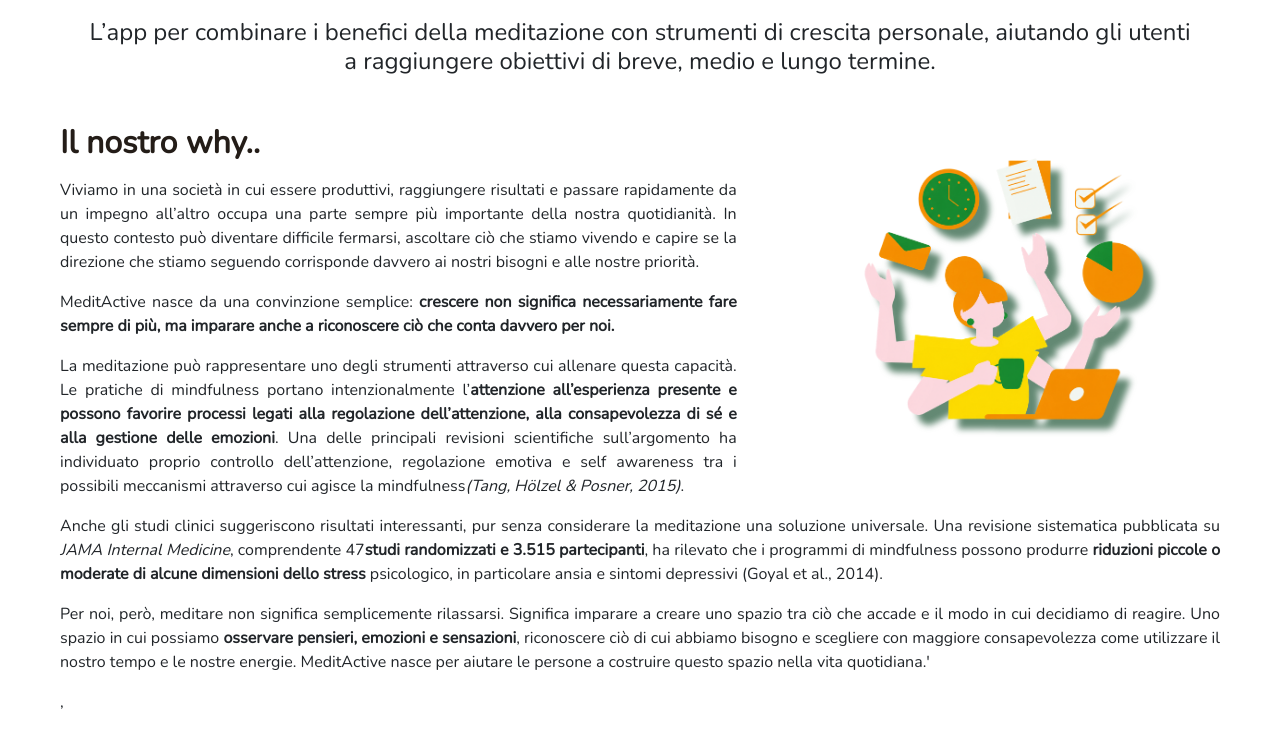
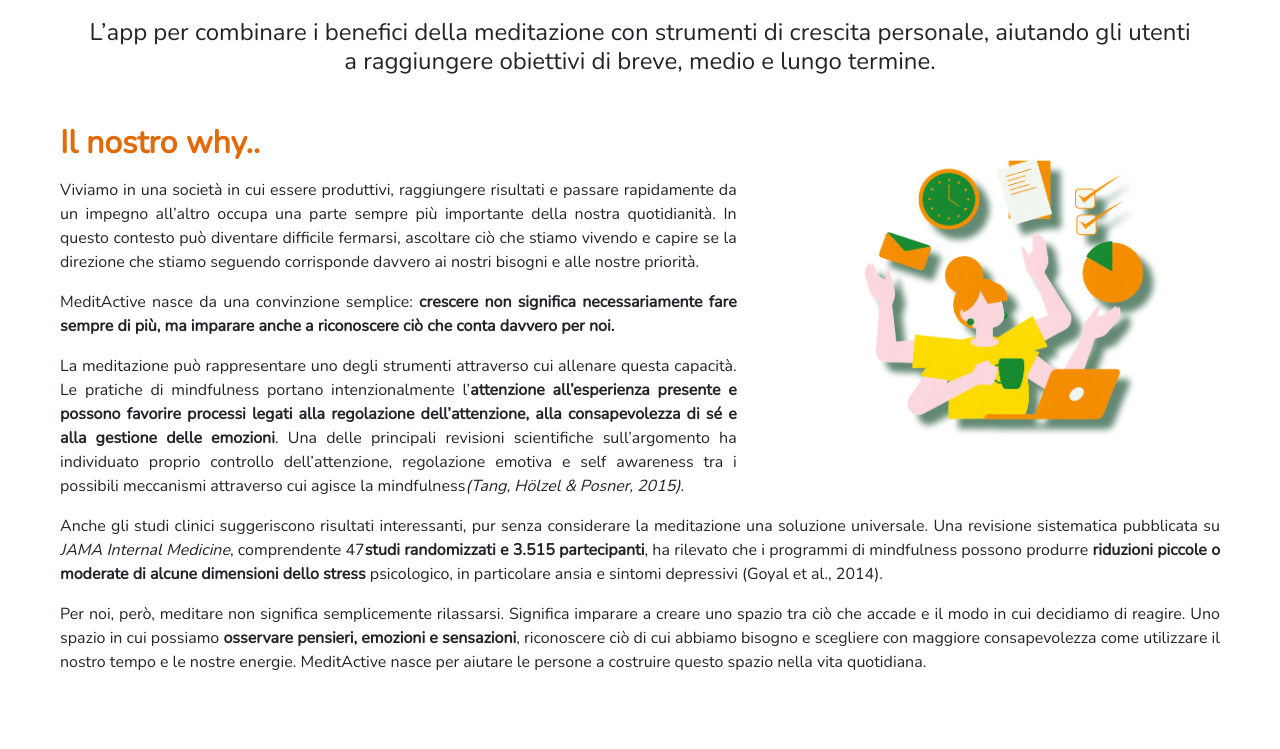
Before and after one commit to FabryPostRock/MeditActiveReact, a React (Vite) app: page / in a window 1280 px wide. Shown: the part 589-1338 px from the top of the page. Built offline with nearby package versions, Linux system fonts and the light colour scheme.

Commit message:
added new colors for titles

```diff
--- a/src/Colors.scss
+++ b/src/Colors.scss
@@ -3,3 +3,7 @@
 $primary: #ffffff;
 $secondary: #e26a08;
 $btn-disabled-bg: rgba(226, 106, 8, 0.6);
+$bs-dark-green-0x3b6a4f: #3b6a4f;
+$bs-dark-green-0x3b6a4f-rgb: 59, 106, 79;
+$bs-light-green-0x7fc87b: #7fc87b;
+$bs-light-green-0x7fc87b-rgb: 127, 200, 123;
--- a/src/components/homeConcept.tsx
+++ b/src/components/homeConcept.tsx
@@ -10,7 +10,7 @@
     <section className="reveal">
       <div className="container-fluid mb-5">
         <div className="row justify-content-center mx-3 mx-lg-5">
-          <div className="col-12 mb-3 p-0">
+          <div className="col-12 p-0">
             <div className="row-md-none mb-3">
               <div
                 className={`col-9 col-md-6 col-lg-5 float-none ${
@@ -29,7 +29,7 @@
               </div>
 
               <div className="text-justify mb-4">
-                <Title title={concept.title} txtColor={imageOnLeft ? 'secondary-color' : 'black-0x241d18'} />
+                <Title title={concept.title} txtColor={imageOnLeft ? 'var(--bs-dark-green)' : 'var(--bs-secondary)'} />
                 {concept.description}
               </div>
             </div>
--- a/src/components/title.tsx
+++ b/src/components/title.tsx
@@ -6,7 +6,9 @@
 export function Title({ title, txtColor }: ExerciseTitle) {
   return (
     <>
-      <h2 className={`fw-bold fs-2 ${txtColor} text-start mb-3`}>{title}</h2>
+      <h2 className="fw-bold fs-2 text-start mb-3" style={{ color: txtColor }}>
+        {title}
+      </h2>
     </>
   );
 }
--- a/src/data/homeConcepts.tsx
+++ b/src/data/homeConcepts.tsx
@@ -56,9 +56,8 @@
           che accade e il modo in cui decidiamo di reagire. Uno spazio in cui possiamo{' '}
           <strong>osservare pensieri, emozioni e sensazioni</strong>, riconoscere ciò di cui abbiamo bisogno e scegliere
           con maggiore consapevolezza come utilizzare il nostro tempo e le nostre energie. MeditActive nasce per aiutare
-          le persone a costruire questo spazio nella vita quotidiana.'
+          le persone a costruire questo spazio nella vita quotidiana.
         </p>
-        ,
       </>
     ),
     image: {
```
Also changed, not shown: src/App.scss (+7 -0 lines), src/App.css.
